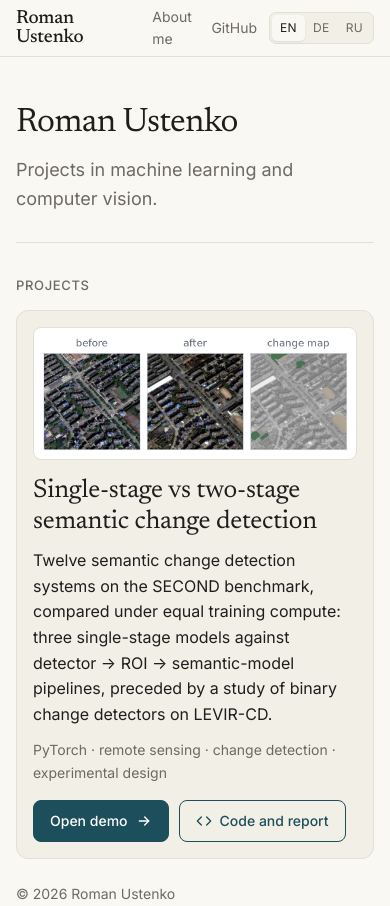
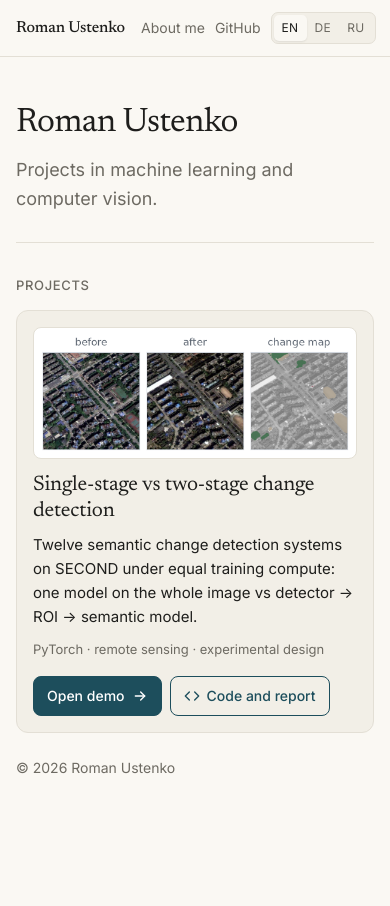
Before and after one commit to romanustenko/romanustenko.github.io, a plain HTML site: page index.html in a window 390 px wide. After the commit the page ends 844 px from the top, so only its background shows below. Drawn offline with Linux system fonts and the light colour scheme.

Commit message:
Projects page: cards in a grid of up to three, shorter descriptions, header fits on phones

```diff
--- a/assets/site.css
+++ b/assets/site.css
@@ -11,7 +11,7 @@
 * { box-sizing: border-box; }
 body { margin: 0; background: var(--paper); color: var(--ink); font: 16px/1.6 var(--sans); -webkit-font-smoothing: antialiased; }
 a { color: inherit; }
-.shell { max-width: 960px; margin: 0 auto; padding: 0 24px; }
+.shell { max-width: 1100px; margin: 0 auto; padding: 0 24px; }
 .top { border-bottom: 1px solid var(--line); }
 .top-inner { display: flex; align-items: center; justify-content: space-between; height: 56px; gap: 16px; }
 .brand { font: 500 19px/1 var(--serif); text-decoration: none; letter-spacing: -0.01em; }
@@ -27,17 +27,19 @@ h1 { font: 400 clamp(34px, 5vw, 52px)/1.1 var(--serif); letter-spacing: -0.02em;
 .lede { font-size: 18px; color: var(--muted); margin: 0; max-width: 60ch; }
 .label { font: 500 13px/1 var(--sans); letter-spacing: 0.05em; text-transform: uppercase; color: var(--muted); margin: 0 0 18px; }
 .projects { padding: 36px 0 24px; border-top: 1px solid var(--line); }
-.project { position: relative; display: grid; grid-template-columns: 340px 1fr; gap: 28px; padding: 22px; border: 1px solid var(--line); border-radius: 12px; background: var(--surface); transition: border-color 0.15s, box-shadow 0.15s, transform 0.15s; }
+.grid { display: grid; grid-template-columns: repeat(3, minmax(0, 1fr)); gap: 20px; }
+.project { position: relative; display: flex; flex-direction: column; gap: 14px; padding: 16px; border: 1px solid var(--line); border-radius: 12px; background: var(--surface); transition: border-color 0.15s, box-shadow 0.15s, transform 0.15s; }
 .project:hover { border-color: var(--muted); box-shadow: 0 8px 28px rgb(0 0 0 / 0.08); transform: translateY(-1px); }
 .project:focus-within { outline: 2px solid var(--accent); outline-offset: 2px; }
-.project img { width: 100%; display: block; border-radius: 8px; border: 1px solid var(--line); background: #fff; padding: 6px; }
-.project h3 { font: 400 26px/1.2 var(--serif); letter-spacing: -0.01em; margin: 0 0 10px; }
+.project img { width: 100%; display: block; border-radius: 8px; border: 1px solid var(--line); background: #fff; padding: 5px; }
+.project-body { display: flex; flex-direction: column; flex: 1; }
+.project h3 { font: 400 21px/1.25 var(--serif); letter-spacing: -0.01em; margin: 0 0 8px; }
 .project h3 a { text-decoration: none; outline: none; }
 .project h3 a::after { content: ''; position: absolute; inset: 0; border-radius: 12px; }
-.project p { margin: 0 0 12px; }
-.tags { color: var(--muted); font-size: 14px; }
-.actions { display: flex; flex-wrap: wrap; gap: 10px; margin-top: 16px; }
-.btn { position: relative; z-index: 1; display: inline-flex; align-items: center; gap: 8px; padding: 9px 16px; border-radius: 8px; font-size: 14px; font-weight: 500; text-decoration: none; border: 1px solid var(--accent); }
+.project p { margin: 0 0 10px; font-size: 15px; }
+.project .tags { color: var(--muted); font-size: 13px; }
+.actions { display: flex; flex-wrap: wrap; gap: 8px; margin-top: auto; padding-top: 6px; }
+.btn { position: relative; z-index: 1; display: inline-flex; align-items: center; gap: 7px; padding: 8px 13px; border-radius: 8px; font-size: 14px; font-weight: 500; text-decoration: none; border: 1px solid var(--accent); }
 .btn.primary { background: var(--accent); color: var(--accent-ink); }
 .btn.primary:hover { filter: brightness(1.08); }
 .btn.secondary { color: var(--accent); background: transparent; }
@@ -54,9 +56,12 @@ h1 { font: 400 clamp(34px, 5vw, 52px)/1.1 var(--serif); letter-spacing: -0.02em;
 .back { display: inline-flex; align-items: center; gap: 7px; font-size: 13px; color: var(--muted); text-decoration: none; padding: 5px 10px 5px 8px; border: 1px solid var(--line); border-radius: 6px; }
 .back:hover { color: var(--ink); border-color: var(--muted); }
 .back svg { width: 16px; height: 16px; }
+@media (max-width: 960px) { .grid { grid-template-columns: repeat(2, minmax(0, 1fr)); } }
+@media (max-width: 620px) { .grid { grid-template-columns: 1fr; } }
 @media (max-width: 700px) {
   .shell { padding: 0 16px; }
   .hero { padding: 48px 0 28px; }
-  .project { grid-template-columns: 1fr; gap: 16px; padding: 16px; }
   .top-right { gap: 12px; }
 }
+.brand, .nav-link { white-space: nowrap; }
+@media (max-width: 420px) { .brand { font-size: 16px; } .top-right { gap: 10px; } }
--- a/index.html
+++ b/index.html
@@ -35,9 +35,10 @@
 
     <section class="projects">
       <h2 class="label" data-t="projects">Projects</h2>
+      <div class="grid">
       <article class="project">
         <img src="assets/satellite-change.png" alt="" />
-        <div>
+        <div class="project-body">
           <h3><a href="satellite-change/" data-t="p1title">Single-stage vs two-stage semantic change detection</a></h3>
           <p data-t="p1text">Twelve semantic change detection systems on the SECOND benchmark, compared under equal training compute.</p>
           <p class="tags" data-t="p1tags">PyTorch · remote sensing · change detection · experimental design</p>
@@ -53,6 +54,7 @@
           </div>
         </div>
       </article>
+      </div>
     </section>
   </main>
   <footer class="shell foot">© 2026 Roman Ustenko</footer>
@@ -60,17 +62,17 @@
   <script>
     window.TEXT = {
       en: { _title: 'Roman Ustenko — Projects', about: 'About me', lede: 'Projects in machine learning and computer vision.', projects: 'Projects',
-        p1title: 'Single-stage vs two-stage semantic change detection',
-        p1text: 'Twelve semantic change detection systems on the SECOND benchmark, compared under equal training compute: three single-stage models against detector&nbsp;→&nbsp;ROI&nbsp;→&nbsp;semantic-model pipelines, preceded by a study of binary change detectors on LEVIR-CD.',
-        p1tags: 'PyTorch · remote sensing · change detection · experimental design', demo: 'Open demo', code: 'Code and report' },
+        p1title: 'Single-stage vs two-stage change detection',
+        p1text: 'Twelve semantic change detection systems on SECOND under equal training compute: one model on the whole image vs detector → ROI → semantic model.',
+        p1tags: 'PyTorch · remote sensing · experimental design', demo: 'Open demo', code: 'Code and report' },
       de: { _title: 'Roman Ustenko — Projekte', about: 'Über mich', lede: 'Projekte zu maschinellem Lernen und Computer Vision.', projects: 'Projekte',
-        p1title: 'Einstufige vs. zweistufige semantische Änderungserkennung',
-        p1text: 'Zwölf Systeme zur semantischen Änderungserkennung auf dem SECOND-Benchmark, verglichen bei gleichem Trainingsaufwand: drei einstufige Modelle gegen Pipelines aus Detektor&nbsp;→&nbsp;ROI&nbsp;→&nbsp;semantischem Modell, vorab eine Studie zu binären Änderungsdetektoren auf LEVIR-CD.',
-        p1tags: 'PyTorch · Fernerkundung · Änderungserkennung · Versuchsplanung', demo: 'Demo öffnen', code: 'Code und Bericht' },
+        p1title: 'Einstufige vs. zweistufige Änderungserkennung',
+        p1text: 'Zwölf Systeme zur semantischen Änderungserkennung auf SECOND bei gleichem Trainingsaufwand: ein Modell für das ganze Bild vs. Detektor → ROI → semantisches Modell.',
+        p1tags: 'PyTorch · Fernerkundung · Versuchsplanung', demo: 'Demo öffnen', code: 'Code und Bericht' },
       ru: { _title: 'Роман Устенко — проекты', about: 'Обо мне', lede: 'Проекты в области машинного обучения и компьютерного зрения.', projects: 'Проекты',
-        p1title: 'Одностадийные и двухстадийные системы семантического обнаружения изменений',
-        p1text: 'Двенадцать систем семантического обнаружения изменений на бенчмарке SECOND при равном вычислительном бюджете обучения: три одностадийные модели против цепочек детектор&nbsp;→&nbsp;ROI&nbsp;→&nbsp;семантическая модель. Перед этим — исследование бинарных детекторов изменений на LEVIR-CD.',
-        p1tags: 'PyTorch · дистанционное зондирование · обнаружение изменений · дизайн экспериментов', demo: 'Открыть демо', code: 'Код и отчёт' },
+        p1title: 'Одностадийное и двухстадийное обнаружение изменений',
+        p1text: 'Двенадцать систем семантического обнаружения изменений на SECOND при равном бюджете обучения: одна модель на весь снимок против цепочки детектор → ROI → семантическая модель.',
+        p1tags: 'PyTorch · дистанционное зондирование · дизайн экспериментов', demo: 'Открыть демо', code: 'Код и отчёт' },
     };
   </script>
   <script src="assets/i18n.js"></script>
```
